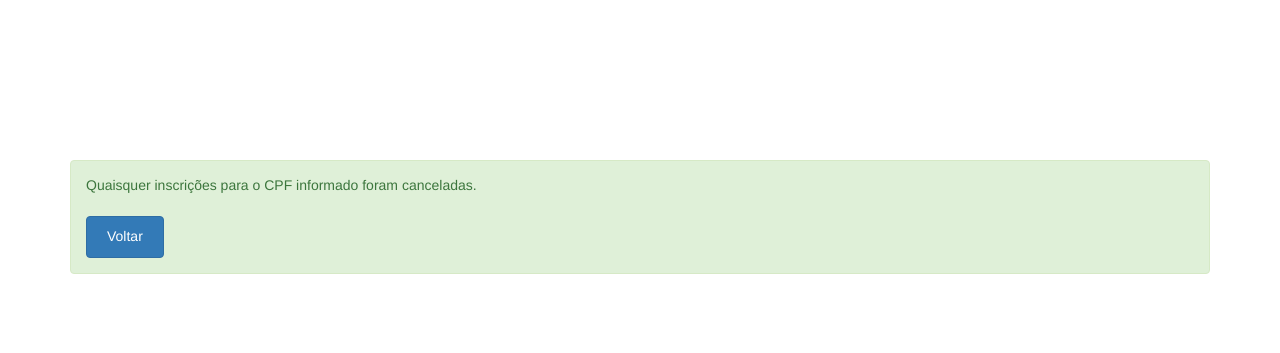
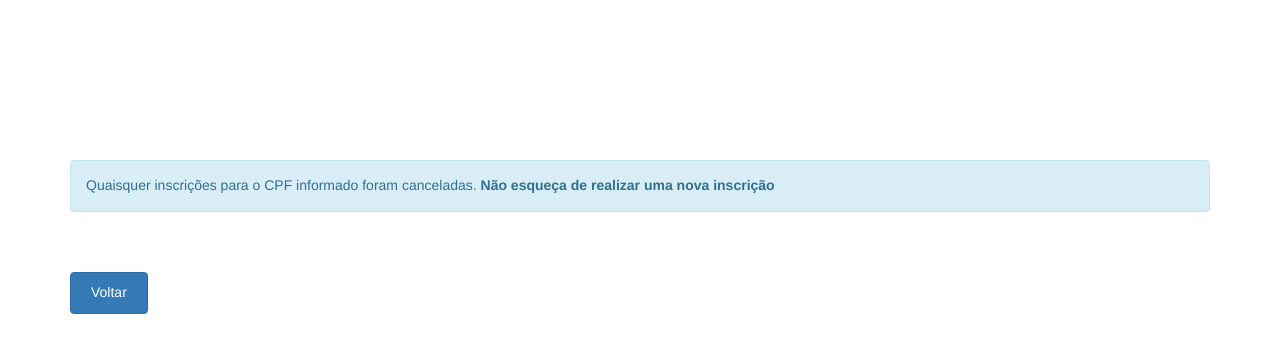
Before and after one commit to guiscaranse/snct2017, a Flask app: page /deleta/1 in a window 1280 px wide. Shown: the top 353 px of the page. Run offline with Flask 2, Linux system fonts and the light colour scheme; some libraries are stand-ins or nearby versions.

Commit message:
Atualizado mensagem

```diff
--- a/app/templates/deleta.html
+++ b/app/templates/deleta.html
@@ -37,9 +37,9 @@
     <!-- Begin page content -->
     <div class="container">
       <br><br><br><br><br><br><br><br>
-      <div class="alert alert-success" role="alert">Quaisquer inscrições para o CPF informado foram canceladas.
+      <div class="alert alert-info" role="alert">Quaisquer inscrições para o CPF informado foram canceladas. <strong>Não esqueça de realizar uma nova inscrição</strong>
+      </div>
       <br><br><a href="/" class="btn btn-primary" role="button">Voltar</a>
-      </div>
     </div>
 
 
```
